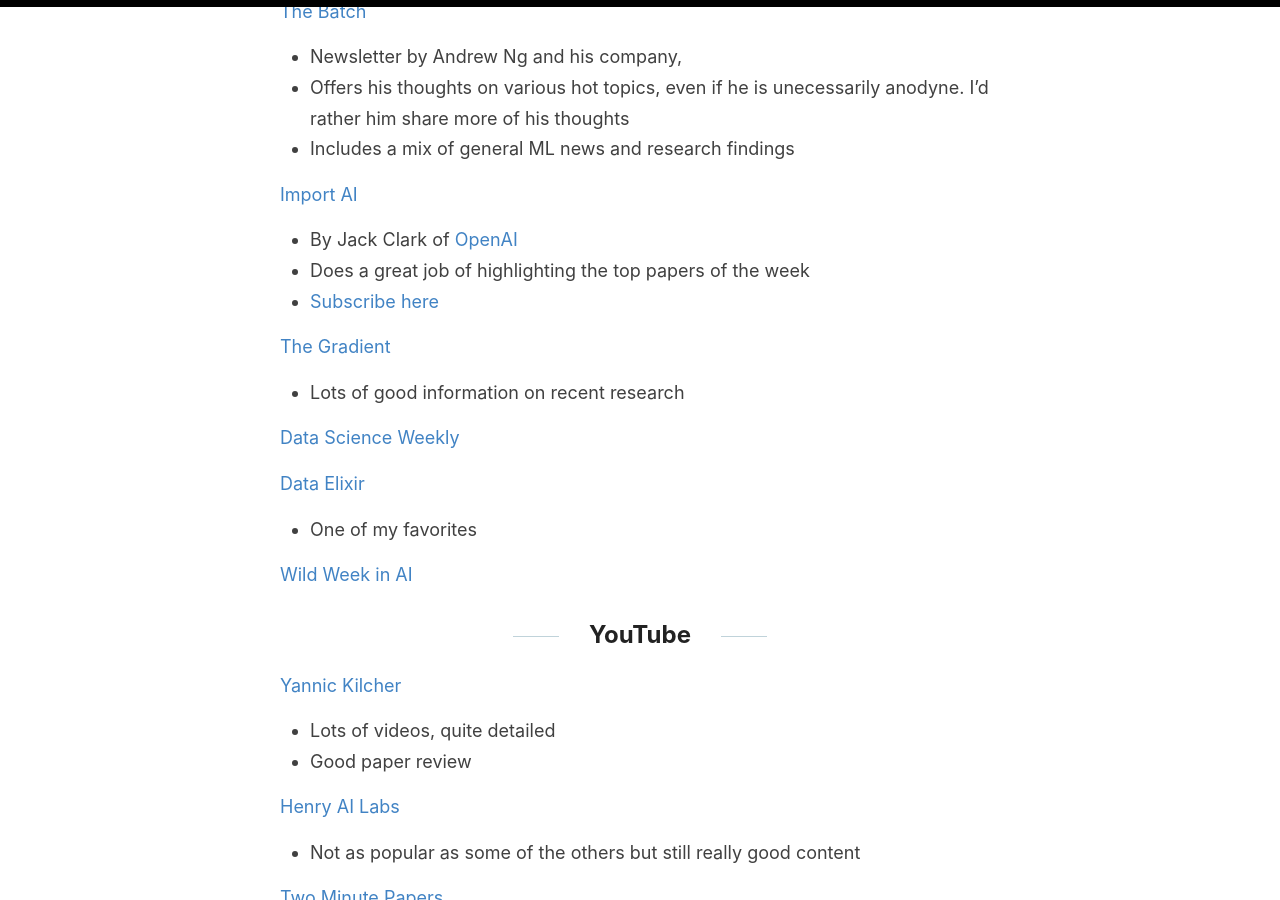
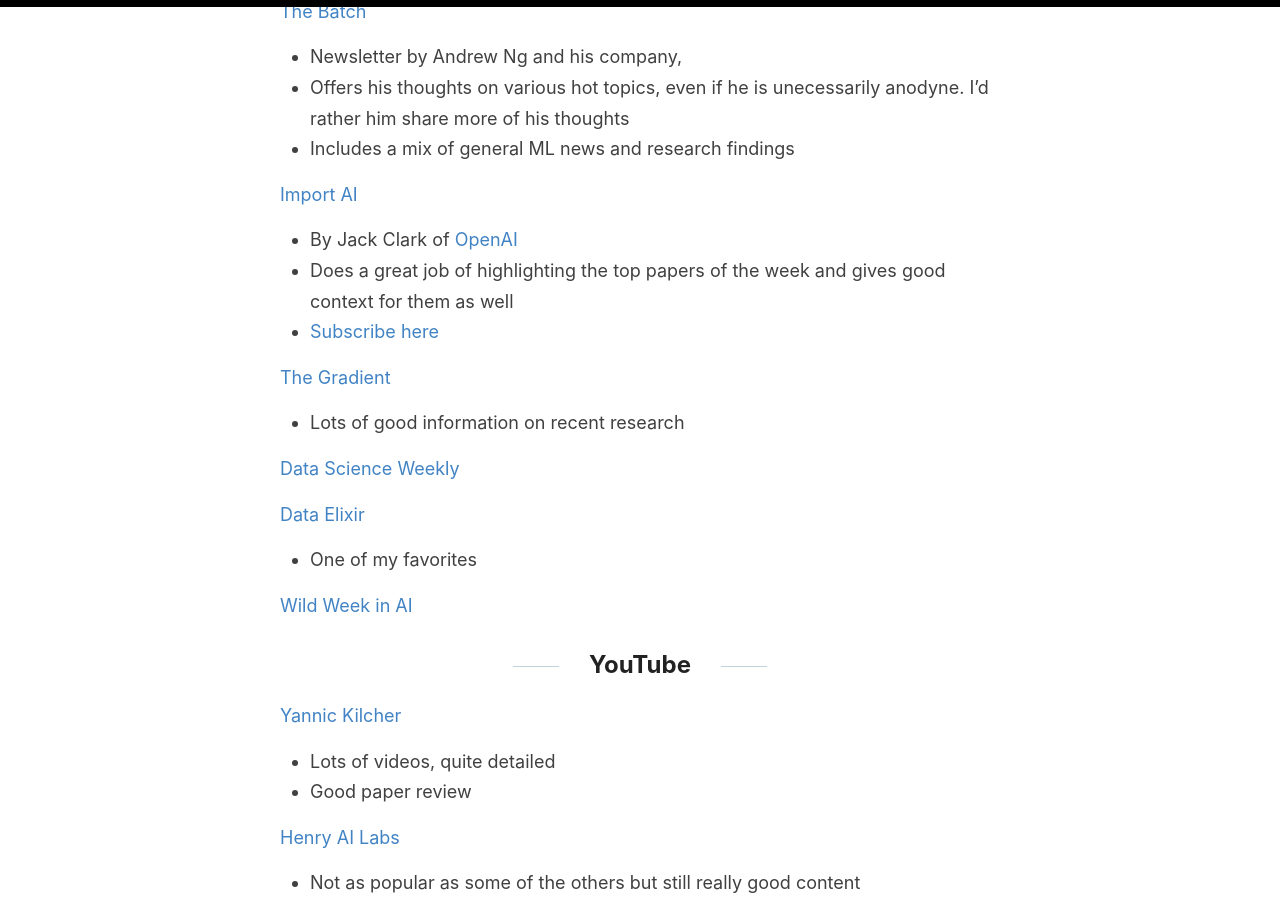
Before and after one commit to jss367/blog, a Jekyll site: the page built from _posts/2021-02-01-how-to-find-the-latest-machine-learning-research.md, in a window 1280 px wide and 900 px high, scrolled down 1443 px. Built offline with Jekyll 4.4.1, drawn with Linux system fonts in a browser that asks for light colours; our own code applies the rules of GitHub Pages for plain Markdown files.

Commit message:
Update 2021-02-01-how-to-find-the-latest-machine-learning-research.md

```diff
--- a/_posts/2021-02-01-how-to-find-the-latest-machine-learning-research.md
+++ b/_posts/2021-02-01-how-to-find-the-latest-machine-learning-research.md
@@ -34,7 +34,7 @@ I'm not usually a newsletters guy, but for some reason I've found that there are
 
 [Import AI](https://jack-clark.net/)
 * By Jack Clark of [OpenAI](https://openai.com/)
-* Does a great job of highlighting the top papers of the week
+* Does a great job of highlighting the top papers of the week and gives good context for them as well
 * [Subscribe here](https://us13.campaign-archive.com/home/?u=67bd06787e84d73db24fb0aa5&id=6c9d98ff2c)
 
 [The Gradient](https://thegradientpub.substack.com/)
```
